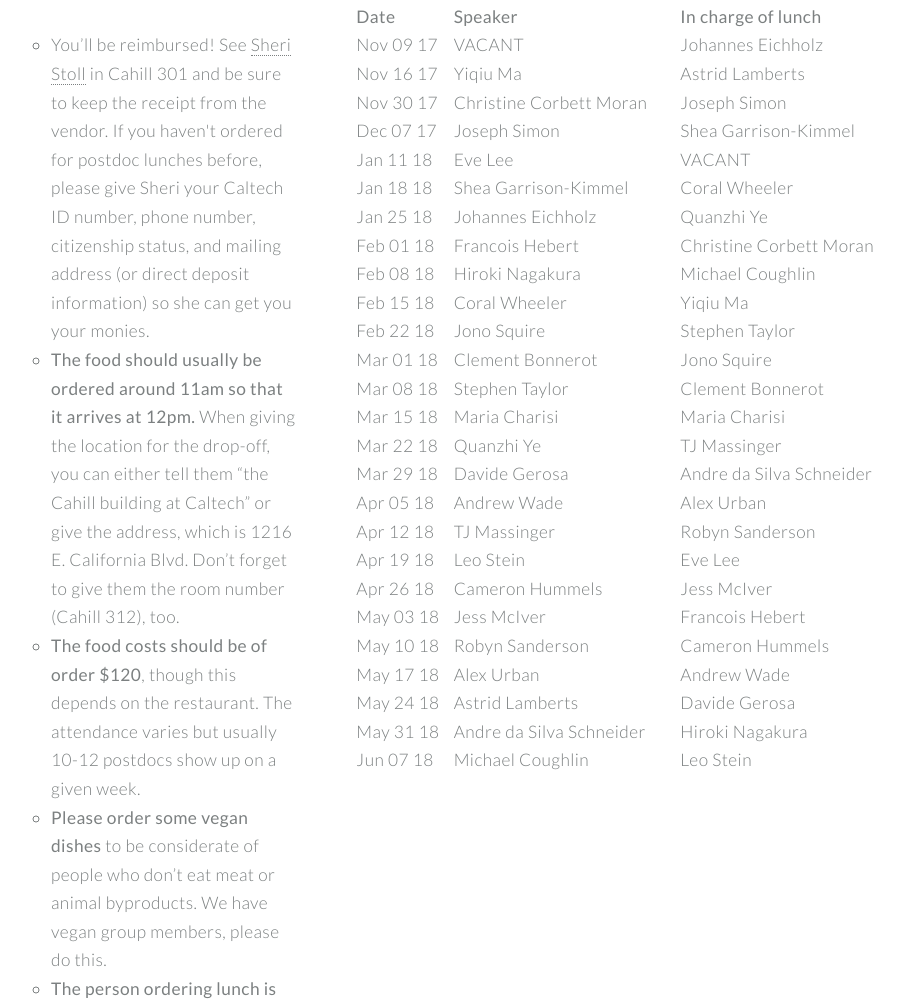
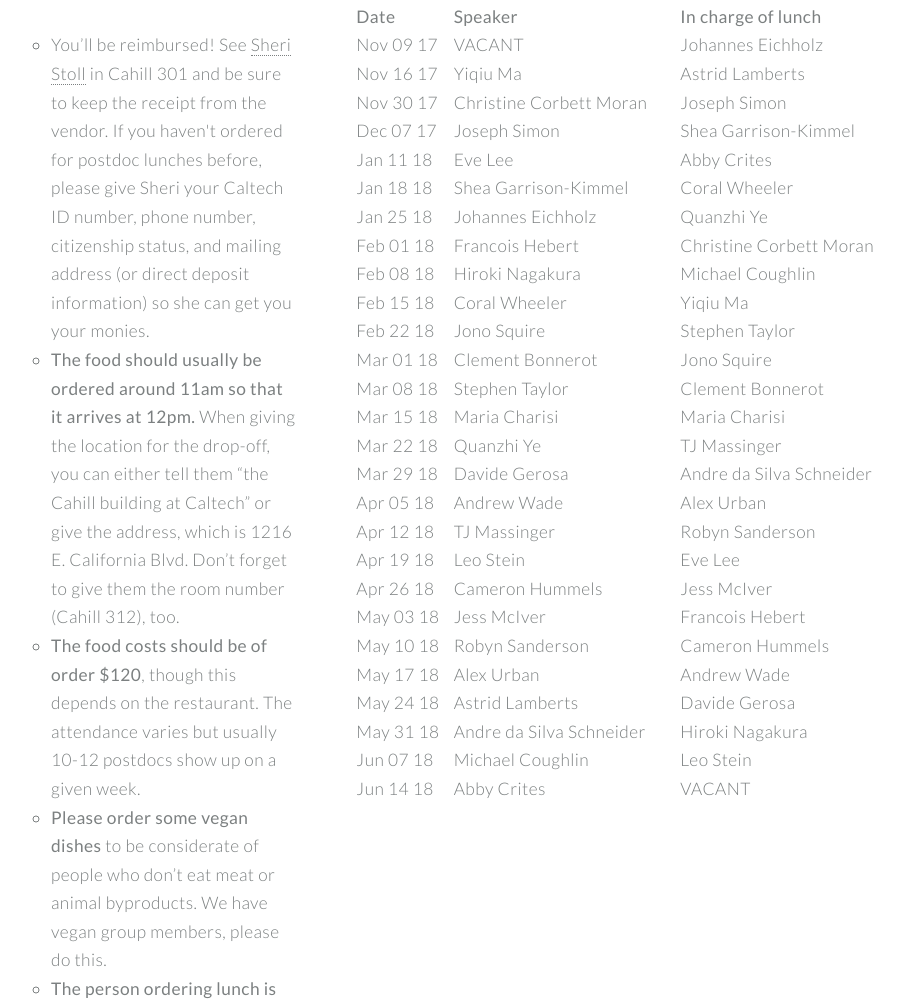
Before and after one commit to evejlee/evejlee.github.io, a plain HTML site: page index.html in a window 1280 px wide. Shown: the part 1288-2292 px from the top of the page, without its empty margins (161-1065 px from the left). Drawn offline with Linux system fonts and the light colour scheme.

Commit message:
added abby

```diff
--- a/index.html
+++ b/index.html
@@ -108,7 +108,7 @@ Free for personal and commercial use under the CCA 3.0 license (html5up.net/lice
 <tr> <td> Nov 16 17 </td> <td> Yiqiu Ma </td> <td> Astrid Lamberts </td> </tr>
 <tr> <td> Nov 30 17 </td> <td> Christine Corbett Moran </td> <td> Joseph Simon </td> </tr>
 <tr> <td> Dec 07 17 </td> <td> Joseph Simon </td> <td> Shea Garrison-Kimmel </td> </tr>
-<tr> <td> Jan 11 18 </td> <td> Eve Lee </td> <td> VACANT </td> </tr>
+<tr> <td> Jan 11 18 </td> <td> Eve Lee </td> <td> Abby Crites </td> </tr>
 <tr> <td> Jan 18 18 </td> <td> Shea Garrison-Kimmel </td> <td> Coral Wheeler </td> </tr>
 <tr> <td> Jan 25 18 </td> <td> Johannes Eichholz </td> <td> Quanzhi Ye </td> </tr>
 <tr> <td> Feb 01 18 </td> <td> Francois Hebert </td> <td> Christine Corbett Moran </td> </tr>
@@ -130,6 +130,7 @@ Free for personal and commercial use under the CCA 3.0 license (html5up.net/lice
 <tr> <td> May 24 18 </td> <td> Astrid Lamberts </td> <td> Davide Gerosa </td> </tr>
 <tr> <td> May 31 18 </td> <td> Andre da Silva Schneider </td> <td> Hiroki Nagakura </td> </tr>
 <tr> <td> Jun 07 18 </td> <td> Michael Coughlin </td> <td> Leo Stein </td> </tr>
+<tr> <td> Jun 14 18 </td> <td> Abby Crites </td> <td> VACANT </td> </tr>
 							</table>
 
 						</section>
```
